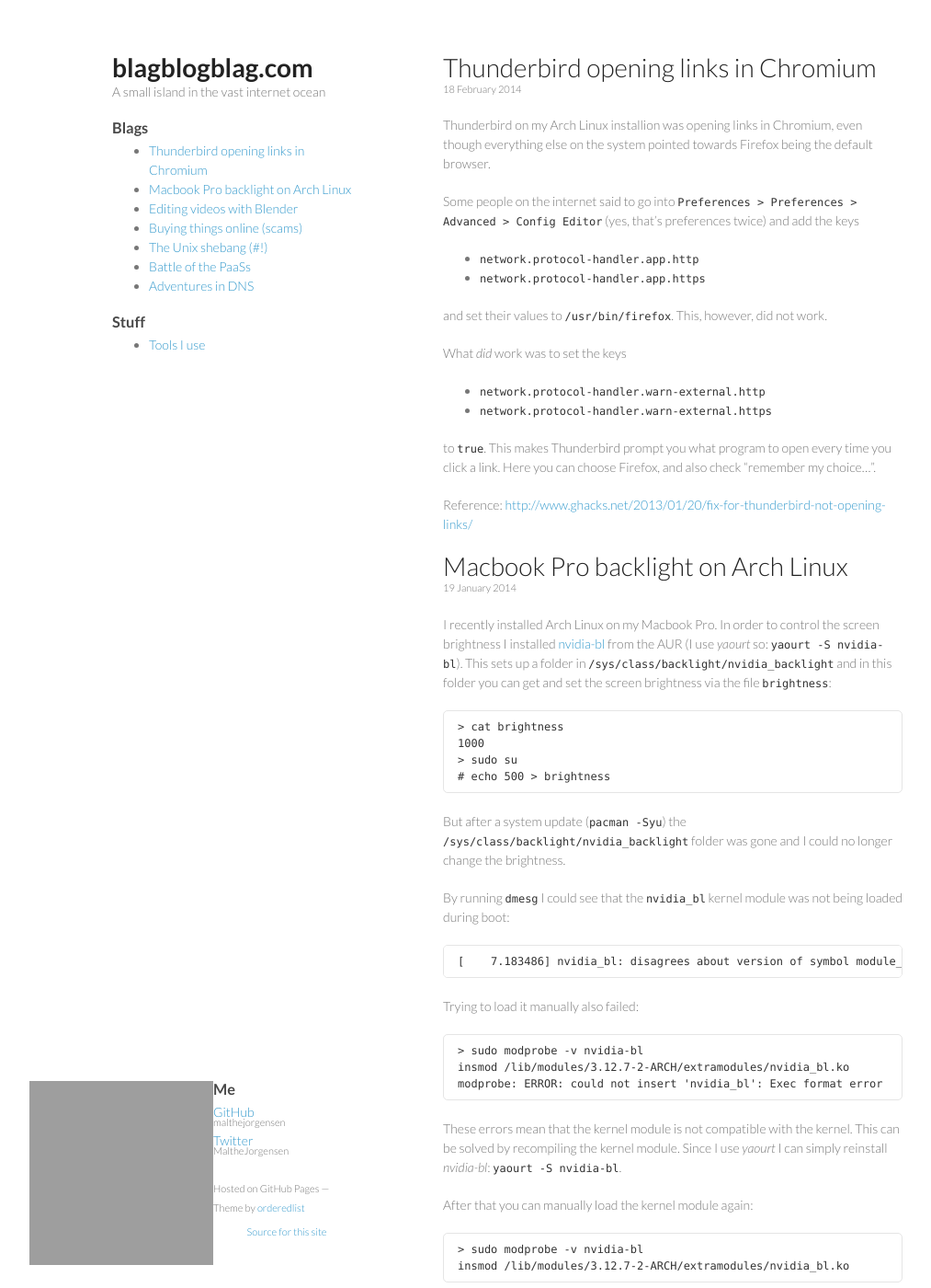
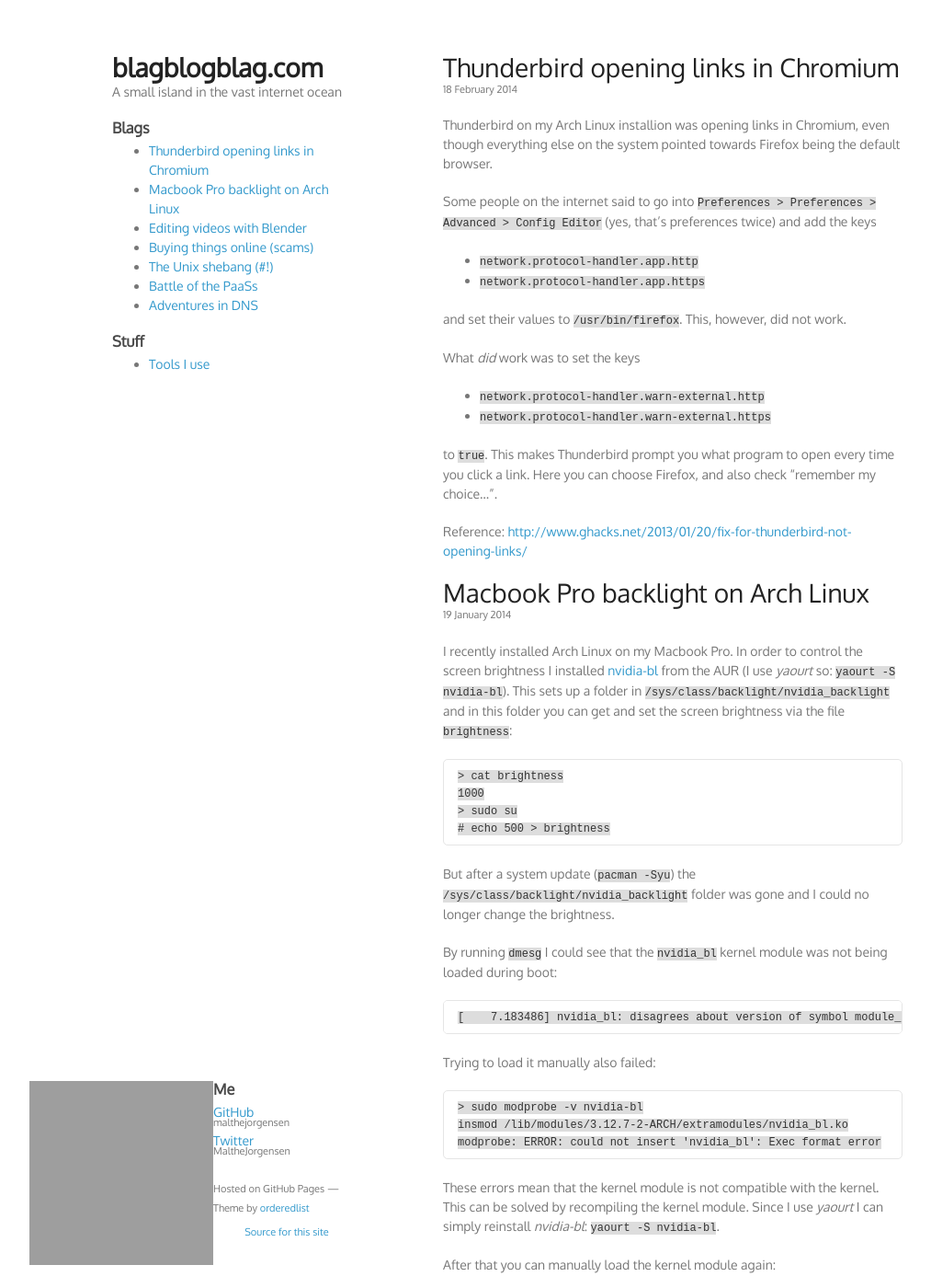
Before and after one commit to malthejorgensen/blagblogblag.com, a Jekyll site: the page built from index.html, in a window 1280 px wide and 1400 px high. Shown: the whole window at 92% size, without its empty margins (88-1101 px from the left). Built offline with Jekyll 4.4.1, drawn with Linux system fonts in a browser that asks for light colours; some web fonts are replaced; grey boxes are pictures that could not be loaded.

Commit message:
[Update] Change font to fonts that exist on my Arch Linux

```diff
--- a/stylesheets/malthe.css
+++ b/stylesheets/malthe.css
@@ -1,3 +1,16 @@
+/* Lato looks weird on Arch Linux Firefox */
+@import url(http://fonts.googleapis.com/css?family=Roboto|Oxygen|PT+Mono);
+body {
+  font-family: 'Oxygen', Arial, sans-serif;
+  /* font-family: 'Roboto', Arial, sans-serif; */
+}
+
+/* <code> tags was using fonts that I didn't have */
+code {
+  font-family: 'PT Mono', 'Courier New', monospace;
+  background-color: #DDD;
+}
+
 /* Blog post titles */
 h1 {
   margin-bottom: 0px;
```
